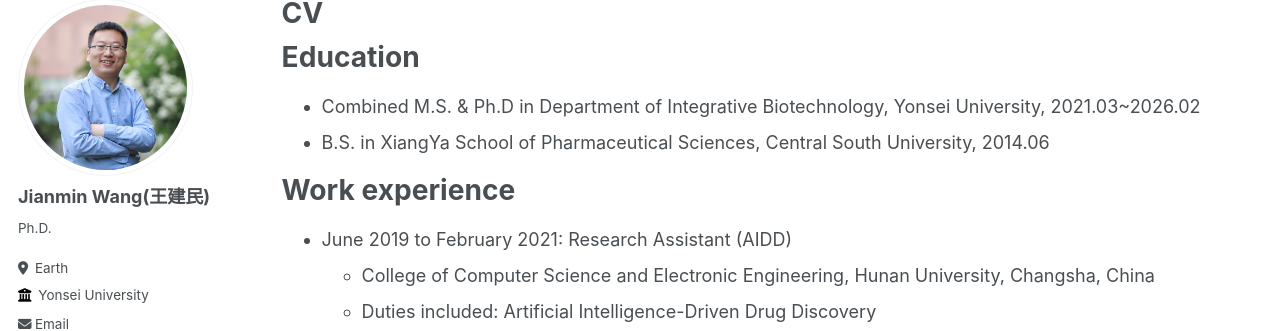
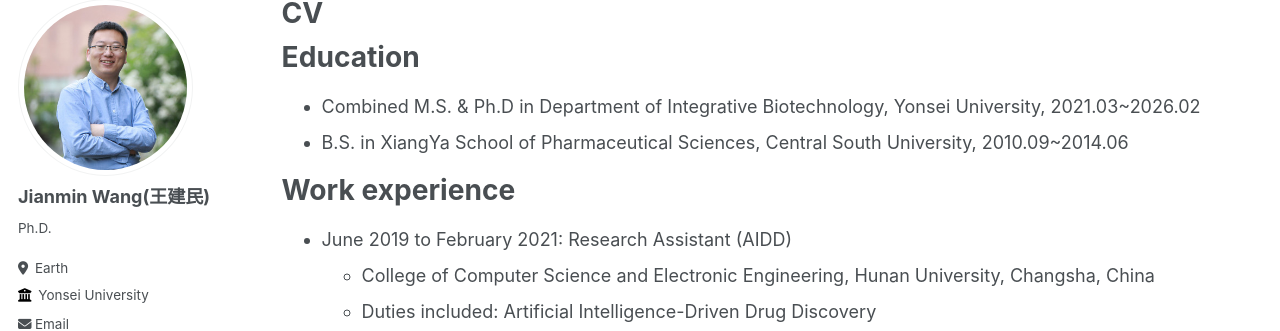
Before and after one commit to Jianmin2drugai/Jianmin2drugai.github.io, a Jekyll site: the page built from _pages/cv.md, in a window 1280 px wide and 900 px high. Shown: the part 107-438 px from the top of the window. Built offline with Jekyll 4.4.1, drawn with Linux system fonts in a browser that asks for light colours; some web fonts are replaced.

Commit message:
Update cv.md

```diff
--- a/_pages/cv.md
+++ b/_pages/cv.md
@@ -11,8 +11,8 @@ redirect_from:
 
 Education
 ======
-*  Combined M.S. & Ph.D in Department of Integrative Biotechnology, Yonsei University, 2021.03~2026.02
-* B.S. in XiangYa School of Pharmaceutical Sciences, Central South University, 2014.06
+* Combined M.S. & Ph.D in Department of Integrative Biotechnology, Yonsei University, 2021.03~2026.02
+* B.S. in XiangYa School of Pharmaceutical Sciences, Central South University, 2010.09~2014.06
 
 Work experience
 ======
```
